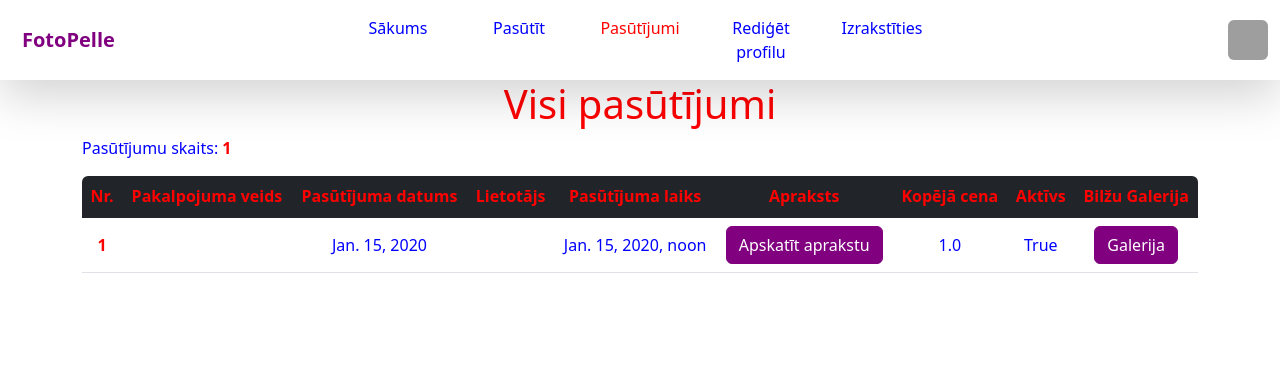
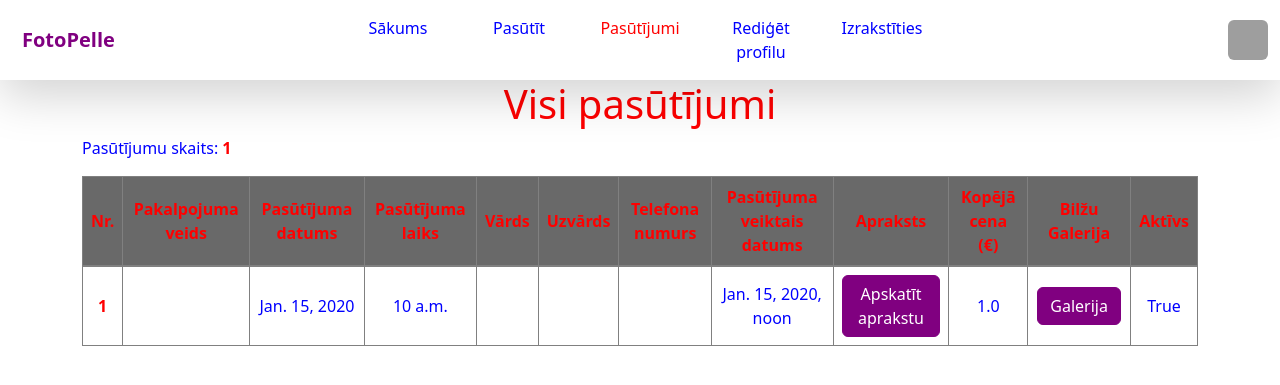
Before and after one commit to BlazyChan/fotopelle, a Django app: page /pasutijumi/ in a window 1280 px wide. Shown: the top 385 px of the page. Run offline with Django 4.2, Linux system fonts and the light colour scheme; a user stored in the database is signed in; tables that the repository leaves empty hold one stand-in row (values such as "Sample post"); grey boxes are pictures that could not be loaded.

Commit message:
Mazliet pārmainīju, kā pasūtījumu tabula tiek attēlota

```diff
--- a/pakalpojumi/templatetags/iegut_pakalpojumu.py
+++ /dev/null
@@ -1,12 +0,0 @@
-from django import template
-
-register = template.Library()
-
-
-# Izvada pakalpojumu balstoties pēc tā indeksa pakalpojumu sarakstā:
-@register.filter(name="iegut_pakalpojumu")
-def iegut_pakalpojumu(pakalpojuma_saraksts, i):
-    try:
-        return pakalpojuma_saraksts[int(i)]
-    except:
-        return None
--- /dev/null
+++ b/pakalpojumi/templatetags/iegut_pasutijumu.py
@@ -0,0 +1,12 @@
+from django import template
+
+register = template.Library()
+
+
+# Izvada pasūtījumu balstoties pēc tā indeksa pasūtījumu sarakstā:
+@register.filter(name="iegut_pasutijumu")
+def iegut_pasutijumu(pasutijuma_saraksts, i):
+    try:
+        return pasutijuma_saraksts[int(i)]
+    except:
+        return None
--- /dev/null
+++ b/pakalpojumi/templatetags/izdailot_telefona_numuru.py
@@ -0,0 +1,17 @@
+from django import template
+
+register = template.Library()
+
+
+# Izvada normalizētu telefona numuru (lai telefona numuri būtu vienotā stilā/formātā):
+@register.filter(name="izdailot_telefona_numuru")
+def izdailot_telefona_numuru(telefona_numurs):
+    try:
+        telefona_numurs = telefona_numurs.replace("-","")
+        if "+371 " in telefona_numurs:
+            telefona_numurs = telefona_numurs[0:5] + telefona_numurs[4:-1].replace(" ","")
+        else:
+            telefona_numurs = telefona_numurs.replace(" ","")
+        return telefona_numurs
+    except:
+        return None
--- a/pakalpojumi/views.py
+++ b/pakalpojumi/views.py
@@ -147,7 +147,7 @@ def bilzu_galerijas_saite(request, id):
                       {"galerija": galerija, "bildes": bildes, "skaits": skaits, "ir_fotografs": ir_fotografs, "id": id, "pasa_bildes": pasa_bildes})
 
 
-#
+# Bilžu izdzēšana, balstoties uz pasūtījumu un lietotāju:
 def izdzest_bildes(request, id):
     bilzu_galerija = BilzuGalerija.objects.get(pasutijums=id)
     bildes = Bilde.objects.filter(bilzu_galerija_id=bilzu_galerija.id, lietotajs=request.user)
--- a/static/css/style.css
+++ b/static/css/style.css
@@ -36,6 +36,14 @@ td, p {
     color: blue;
     background: lightblue;
     border: 1px solid blue;
+}
+
+.tabulas_galvene {
+    background: dimgray;
+}
+
+.table-group-divider, .table-bordered {
+    border-color: gray;
 }
 
 
--- a/templates/pasutijumi.html
+++ b/templates/pasutijumi.html
@@ -1,6 +1,7 @@
 {% extends 'pamats.html' %}
 
-{% load iegut_pakalpojumu %}
+{% load iegut_pasutijumu %}
+{% load izdailot_telefona_numuru %}
 
 {% block head %}
 <title>Pasūtījumi</title>
@@ -14,44 +15,58 @@
 
         <p>Pasūtījumu skaits: <strong>{{ skaits }}</strong></p>
 
-        <div class="table-responsive rounded">
-            <table class="table table-hover">
-                <thead class="table-dark align-middle">
+        <div class="table-responsive">
+            <table class="table table-hover table-bordered">
+                <thead class="tabulas_galvene align-middle">
                     <tr>
                         <th scope="col" data-field="nr">Nr.</th>
                         <th scope="col" data-field="pakalpojuma_veids">Pakalpojuma veids</th>
+
                         <th scope="col" data-field="pasutijuma_datums">Pasūtījuma datums</th>
-                        <th scope="col" data-field="lietotajs">Lietotājs</th>
-    <!--                        <th scope="col" data-field="pasutijuma_veiktais_datums">Pasūtījuma veiktais datums</th>-->
                         <th scope="col" data-field="pasutijuma_laiks">Pasūtījuma laiks</th>
+
+                        <th scope="col" data-field="lietotaj_vards">Vārds</th>
+                        <th scope="col" data-field="lietotaja_uzvards">Uzvārds</th>
+                        <th scope="col" data-field="lietotaja_telefona_numurs">Telefona numurs</th>
+
+                        <th scope="col" data-field="pasutijuma_veiktais_datums">Pasūtījuma veiktais datums</th>
+
                         <th scope="col" data-field="apraksts">Apraksts</th>
-                        <th scope="col" data-field="kopeja_cena">Kopējā cena</th>
-                        <th scope="col" data-field="aktivs">Aktīvs</th>
+                        <th scope="col" data-field="kopeja_cena">Kopējā cena (€)</th>
 
                         <th scope="col" data-field="bilzu_galerija">Bilžu Galerija</th>
+
+                        <th scope="col" data-field="aktivs">Aktīvs</th>
 
                     </tr>
                 </thead>
                 <tbody class="table-group-divider align-middle">
                     {% for i in diapazona %}
-                        {% with pasutijums=pasutijumi|iegut_pakalpojumu:i %}
+                        {% with pasutijums=pasutijumi|iegut_pasutijumu:i %}
                             <tr>
                                 <th scope="row">{{ i|add:"1" }}</th>
                                 <td>{{ pasutijums.pakalpojuma_veids }}</td>
+
                                 <td>{{ pasutijums.pasutijuma_datums }}</td>
-                                <td>{{ pasutijums.lietotajs }}</td>
+                                <td>{{ pasutijums.pasutijuma_laiks }}</td>
+
+                                <td>{{ pasutijums.lietotajs.vards }}</td>
+                                <td>{{ pasutijums.lietotajs.uzvards }}</td>
+                                <td style="white-space: nowrap;">{{ pasutijums.lietotajs.telefona_numurs|izdailot_telefona_numuru }}</td>
+
                                 <td>{{ pasutijums.pasutijuma_veiktais_datums }}</td>
-    <!--                                <td>{{ pasutijums.pasutijuma_laiks }}</td>-->
+
                                 <td>
                                     <button class="btn" type="button" data-bs-toggle="collapse" data-bs-target="#apraksts_{{ pasutijums.id }}" aria-expanded="false" aria-controls="apraksts_{{ pasutijums.id }}">
                                         Apskatīt aprakstu
                                     </button>
                                 </td>
                                 <td>{{ pasutijums.kopeja_cena }}</td>
+
+                                <td><a class="btn" type="button" href="/galerijas/{{ pasutijums.id }}">Galerija</a></td>
+
                                 <td >{{ pasutijums.aktivs }}</td>
-                                <td>
-                                    <a class="btn" type="button" href="/galerijas/{{ pasutijums.id }}">Galerija</a>
-                                </td>
+
                             </tr>
 
                             <tr class="collapse" id="apraksts_{{ pasutijums.id }}"><td colspan=100 >{{ pasutijums.apraksts }}</td></tr>
```
